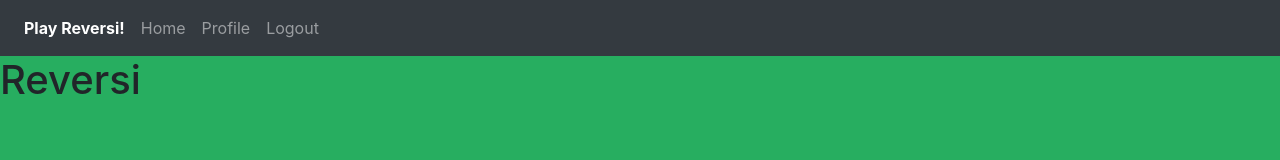
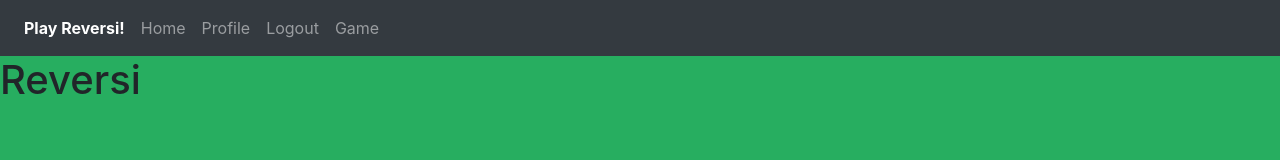
Before and after one commit to Saliktor/PBP, an Angular app in the folder angular-pbp/: page /login in a window 1280 px wide. Shown: the top 160 px of the page. Built offline with nearby package versions, Linux system fonts and the light colour scheme; sample sign-in values are in the browser's storage.

Commit message:
gameboard in angular, missing move functionality and validMove indicator

```diff
--- a/angular-pbp/src/app/app.component.html
+++ b/angular-pbp/src/app/app.component.html
@@ -8,6 +8,9 @@
             <a class="nav-item nav-link" routerLink="../home">Home </a>
             <a class="nav-item nav-link" routerLink="../profile" >Profile </a>
             <a class="nav-item nav-link" (click)="logout()" routerLink="../login">Logout </a>
+            <!-- Remove when debugging is finished vvv -->
+            <a class="nav-item nav-link" routerLink="../game">Game</a>
+            <!-- ^^^ Remove when debugging is finished -->
         </div>
     </div>
 </nav>
--- a/angular-pbp/src/app/game/game.component.html
+++ b/angular-pbp/src/app/game/game.component.html
@@ -1,24 +1,28 @@
-  <h1 class="reversi" id="reversi">Game #{{game.id}}</h1>
+<!-- Need to add interpolation for gameID -->
+<h1 class="reversi" id="reversi">Game #{{gameID}}</h1>
   <div class="container">
       <div class="gameboard">
+<!--
 
-<!--
-    The pieces are hidden/unhidden when the boardstate is received. Should be able to call the following for each element in boardstate
+The pieces are hidden/unhidden when the boardstate is received. Should be able to call the following for each element in boardstate
 
-for (square in boardState) {
-  if (square.value === 0) {
-      getElementById(square.idX).childNodes[square.idy].childNodes[0].setAttribute("hidden", true);
-      getElementById(square.idx).childNodes[square.idy].childNodes[1].setAttribute("hidden", true);
-  }
-  else {
-      getElementById(square.idX).childNodes[square.idy].childNodes[square.value-1].setAttribute("hidden", false);
-      getElementById(square.idx).childNodes[square.idy].childNodes[2-square.value].setAttribute("hidden", true);
-  }
-}
 
-might not be super accurate
+Once classes are known, the variables can be updated and this implemented. Remove the 72 lines beneath it.
+
+
+<div *ngFor="let row of WTF IS THIS VARIABLE">
+    <div *ngFor="let col of WTF IS THIS VARIABLE" class="square">
+        <div [class.hidden]="VARIABLE !== 1" class="whitepiece"></div>
+        <div [class.hidden]="VARIABLE !== 2" class="blackpiece"></div>
+        <div [class.hidden]="VARIABLE !== 8" class="valid-move" (click)="sendMove()"></div>
+    </div>
+</div>
+
+The sendMove() function needs to get the value of the element.
+
+Thus, the value of the element needs to be assigned. This needs to be figured out.
+
 -->
-
           <div class="row-a" id="0">
               <div class="square"><div class="whitepiece" hidden></div><div class="blackpiece" hidden></div></div>
               <div class="square"><div class="whitepiece" hidden></div><div class="blackpiece" hidden></div></div>
```
